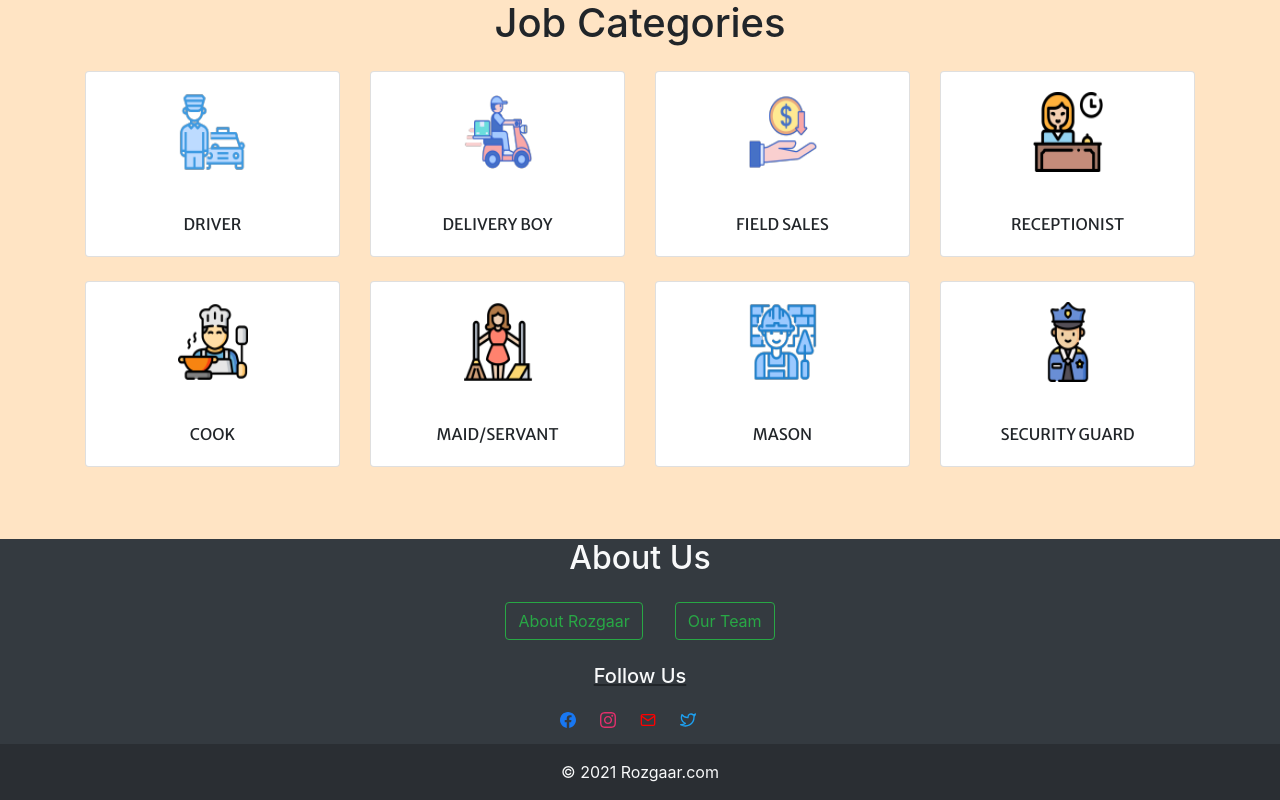
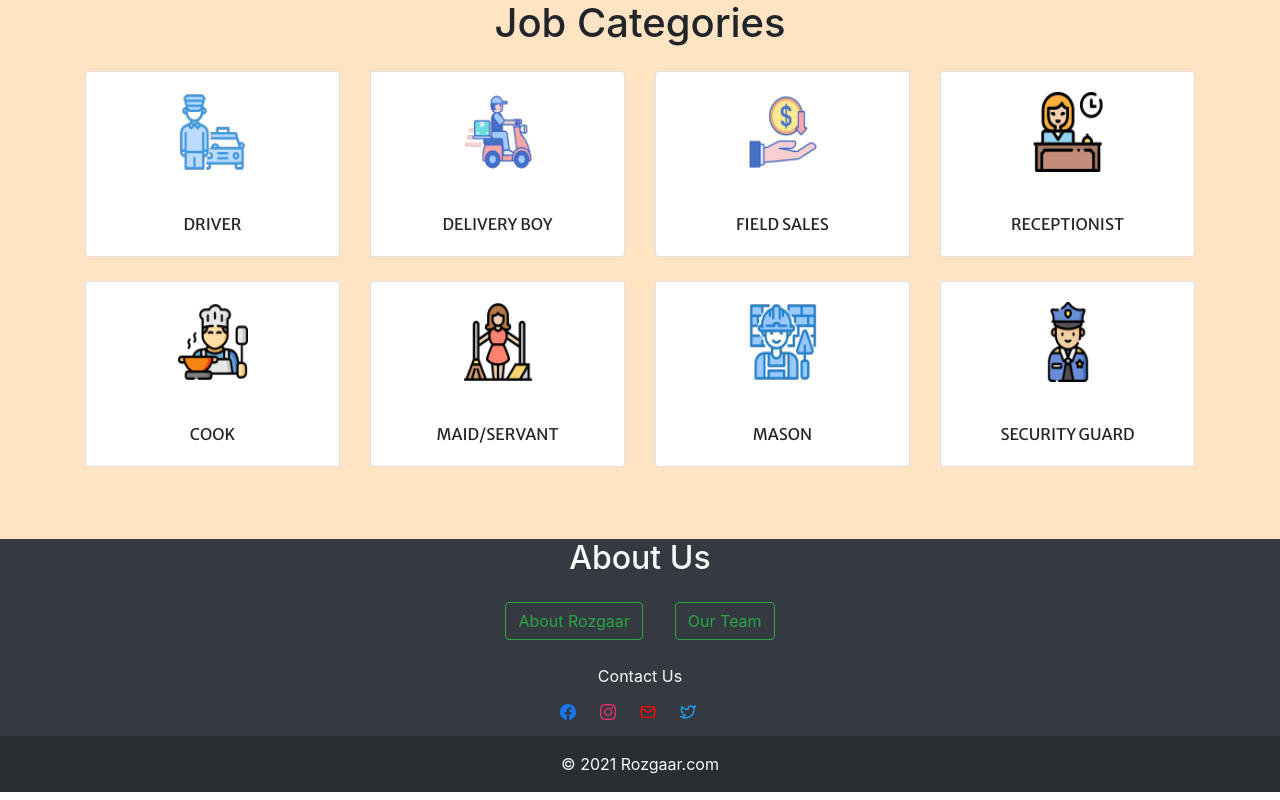
Before and after one commit to PriyanganaD14/Rozgaar, a React (Create React App) app in the folder client/: page / in a window 1280 px wide. Shown: the part 1109-1909 px from the top of the page. Built offline with nearby package versions, Linux system fonts and the light colour scheme; a web font is replaced by a local one.

Commit message:
Page routing

```diff
--- a/client/src/App.js
+++ b/client/src/App.js
@@ -1,11 +1,14 @@
 import React from "react";
+import './App.css';
 import Navbar from "./Components/Navbar/Navbar";
 import Buttons from "./Components/JobSearch/Buttons";
 import CardSection from "./Components/MidPage/CardSection";
 import Footer from "./Components/Footer/Footer";
 import {BrowserRouter,Route,Switch} from 'react-router-dom'
-import './App.css';
 import Dashboard from "./Components/Dashboard/Dashboard";
+import Profile from "./Components/Profile/Profile";
+import ProfileUpdate from "./Components/ProfileUpdate/ProfileUpdate";
+import ContactUs from "./Components/ContactUs/ContactUs";
 
 const Home =()=>(
   <div>
@@ -23,6 +26,9 @@ const App = () => {
        <Switch>
         <Route exact path="/" component={Home}/>
         <Route exact path="/Dashboard" component={Dashboard}/>
+        <Route exact path="/Profile" component={Profile}/>
+        <Route export path="/Profile/ProfileUpdate" component={ProfileUpdate}/>
+        <Route export path="/ContactUs" component={ContactUs}/>
 
        </Switch>
         <Footer/>
--- /dev/null
+++ b/client/src/Components/ContactUs/ContactUs.js
@@ -0,0 +1,13 @@
+import reat from 'react';
+
+
+const ContactUs = ()=>{
+    return (
+        <div>
+            <h1>Contact us</h1>
+        </div>
+    );
+}
+
+
+export default ContactUs;
--- a/client/src/Components/Footer/Footer.js
+++ b/client/src/Components/Footer/Footer.js
@@ -3,6 +3,7 @@ import {SiFacebook} from 'react-icons/si';
 import {SiInstagram} from 'react-icons/si';
 import {FiMail} from 'react-icons/fi';
 import {FiTwitter} from 'react-icons/fi';
+import {Link} from 'react-router-dom';
 
 
 const Footer = ()=>{
@@ -11,9 +12,9 @@ const Footer = ()=>{
          <footer className="bg-dark text-center text-lg-start mt-7">
             <h2 className=" mt-5 mb-4 text-light" style={{textAlign:'center'}}>About Us</h2>
             <div id="container" className="team">
-          <button type="button" className="btn btn-outline-success mr-3"> About Rozgaar</button>
-        <a href="team.html"><button type="button" className="btn btn-outline-success  ml-3"> Our Team</button></a>
-         <u><h5 className="text-light mt-4" style={{textAlign:"center"}}>Follow Us</h5></u>
+          <button type="button" className="btn btn-outline-success mr-3 mb-4"> About Rozgaar</button>
+        <a href="team.html"><button type="button" className="btn btn-outline-success  ml-3 mb-4"> Our Team</button></a>
+         <li><Link className="text-light mt-4" style={{textAlign:"center"}} to="/ContactUs">Contact Us</Link></li>
          <a href="https://www.facebook.com/"><SiFacebook style={{color : "#1877F2"}} className="mr-4 mb-3 mt-3"/></a>
          <a href="https://www.instagram.com/"><SiInstagram style={{color : "#E1306C"}} className="mr-4 mb-3 mt-3"/></a>
          <a href="https://mail.google.com/"><FiMail style={{color : "#FF0000"}} className="mr-4 mb-3 mt-3"/></a>
--- /dev/null
+++ b/client/src/Components/Profile/Profile.js
@@ -0,0 +1,14 @@
+import React from 'react';
+import { Link } from "react-router-dom"
+
+
+const Profile =()=>{
+    return (
+        <di>
+            <h1>Profile</h1>
+            <li><Link to="/Profile/ProfileUpdate">Profile update</Link></li>
+        </di>
+    );
+}
+
+export default Profile;
--- /dev/null
+++ b/client/src/Components/ProfileUpdate/ProfileUpdate.js
@@ -0,0 +1,14 @@
+import React from 'react';
+
+
+
+const ProfileUpdate =()=>{
+    return (
+        <div>
+            <h1>Profile update</h1>
+        </div>
+    );
+}
+
+
+export default ProfileUpdate;
```
